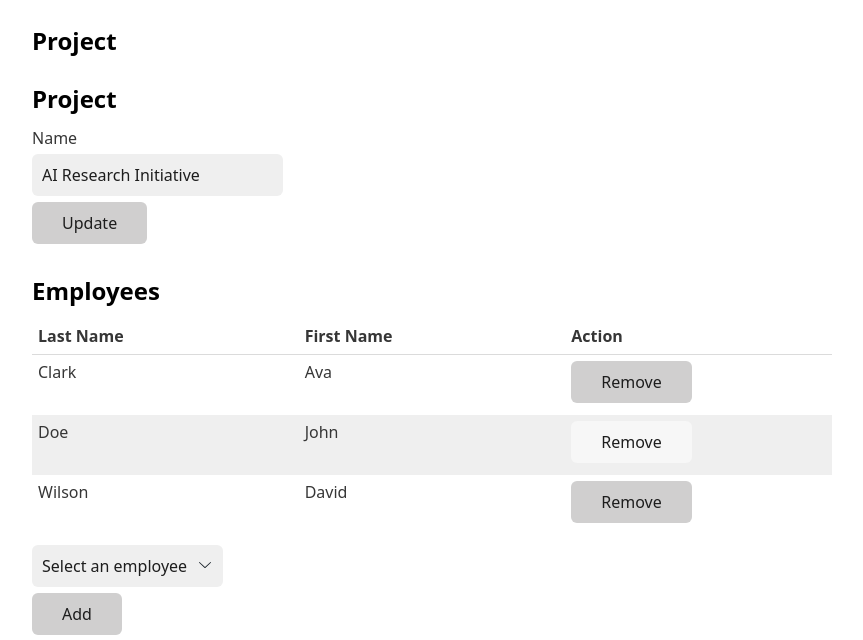
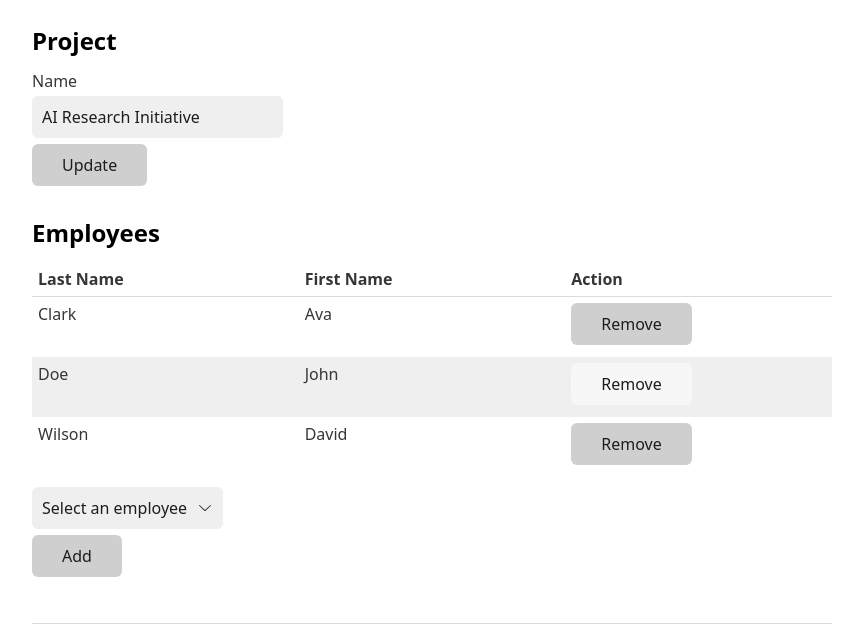
Before and after one commit to wei1710/PHP_Mandatory_1, a PHP site: page /views/project/edit.php?id=1 in a window 1280 px wide. Shown: the part 130-770 px from the top of the page, without its empty margins (208-1071 px from the left). Run offline with PHP 8.4, Linux system fonts and the light colour scheme; data comes from the database, SQL or seed files in the repository.

Commit message:
fjernet project h1

```diff
--- a/views/project/edit.php
+++ b/views/project/edit.php
@@ -84,7 +84,6 @@ include_once ROOT_PATH . '/public/nav.php';
 </nav>
 
 <main>
-  <h2>Project</h2>
   <?php if (isset($errorMessage)): ?>
     <p class="error"><?= htmlspecialchars($errorMessage) ?></p>
   <?php endif; ?>
```
